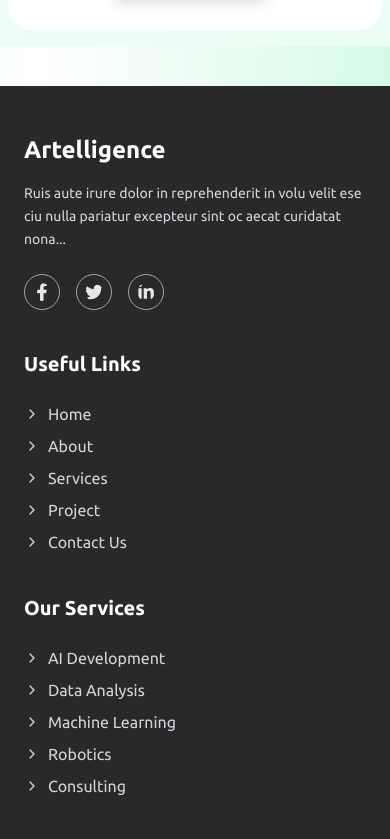
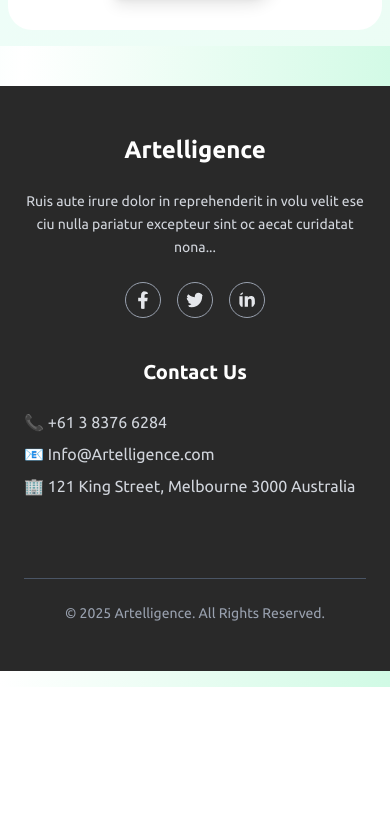
Before and after one commit to Shivam8299/Practice_task, a Next.js app: page / in a window 390 px wide. Shown: the part 10225-11064 px from the top of the page. After the commit the page ends 10912 px from the top, so only its background shows below. Built offline with nearby package versions, Linux system fonts and the light colour scheme.

Commit message:
new commit

```diff
--- a/src/app/components/Footer.js
+++ b/src/app/components/Footer.js
@@ -6,16 +6,16 @@ import { FiChevronRight } from "react-icons/fi";
 function Footer() {
   return (
     <footer className="bg-[#292929] mt-10 py-12 px-6 md:px-10 lg:px-20">
-      <div className="grid gap-10 sm:grid-cols-2 lg:grid-cols-4">
+      <div className="grid gap-10 sm:grid-cols-2 md:grid-cols-3 lg:grid-cols-4">
         <div>
-          <h2 className="text-2xl sm:text-3xl font-bold text-white mb-4">
+          <h2 className="text-2xl text-center lg:text-start sm:text-3xl font-bold text-white mb-6">
             Artelligence
           </h2>
-          <p className="text-gray-300 text-sm leading-relaxed mb-6">
+          <p className="text-gray-300 text-center lg:text-start text-sm leading-relaxed mb-6">
             Ruis aute irure dolor in reprehenderit in volu velit ese ciu nulla
             pariatur excepteur sint oc aecat curidatat nona...
           </p>
-          <div className="flex space-x-4">
+          <div className="flex space-x-4 justify-center">
             <FaFacebookF className="text-gray-200 border border-gray-400 p-2 rounded-full hover:bg-white hover:text-[#1877f2] transition cursor-pointer" size={36} />
             <FaTwitter className="text-gray-200 border border-gray-400 p-2 rounded-full hover:bg-white hover:text-[#1DA1F2] transition cursor-pointer" size={36} />
             <FaLinkedinIn className="text-gray-200 border border-gray-400 p-2 rounded-full hover:bg-white hover:text-[#0A66C2] transition cursor-pointer" size={36} />
@@ -23,7 +23,7 @@ function Footer() {
         </div>
 
         {/* Useful Links part */}
-        <div>
+        <div  className="hidden md:block md:ml-8 lg:ml-0">
           <h3 className="text-xl sm:text-2xl font-semibold text-white mb-6">
             Useful Links
           </h3>
@@ -37,7 +37,7 @@ function Footer() {
         </div>
 
         {/* Services part  */}
-        <div>
+        <div className="hidden lg:block">
           <h3 className="text-xl sm:text-2xl font-semibold text-white mb-6">
             Our Services
           </h3>
@@ -51,7 +51,7 @@ function Footer() {
         </div>
 
         <div>
-          <h3 className="text-xl sm:text-2xl font-semibold text-white mb-6">
+          <h3 className="text-xl sm:text-2xl text-center md:text-start font-semibold text-white mb-6">
             Contact Us
           </h3>
           <p className="text-gray-300 mb-2">📞 +61 3 8376 6284</p>
--- a/src/app/components/Testimonials.js
+++ b/src/app/components/Testimonials.js
@@ -52,7 +52,7 @@ function Testimonials() {
   const { name, role, text, image } = testimonials[current];
 
   return (
-    <div className="bg-[#EAFCFE] mx-4 py-6 md:py-10 lg:py-14">
+    <div className="bg-[#EAFCFE] md:px-16 lg:px-0 mx-4 py-6 md:py-10 lg:py-14">
       {/* Heading */}
       <div className="text-center">
         <p className="text-[#2BE0f7] text-[18px] md:text-lg font-medium uppercase tracking-wide">
```
